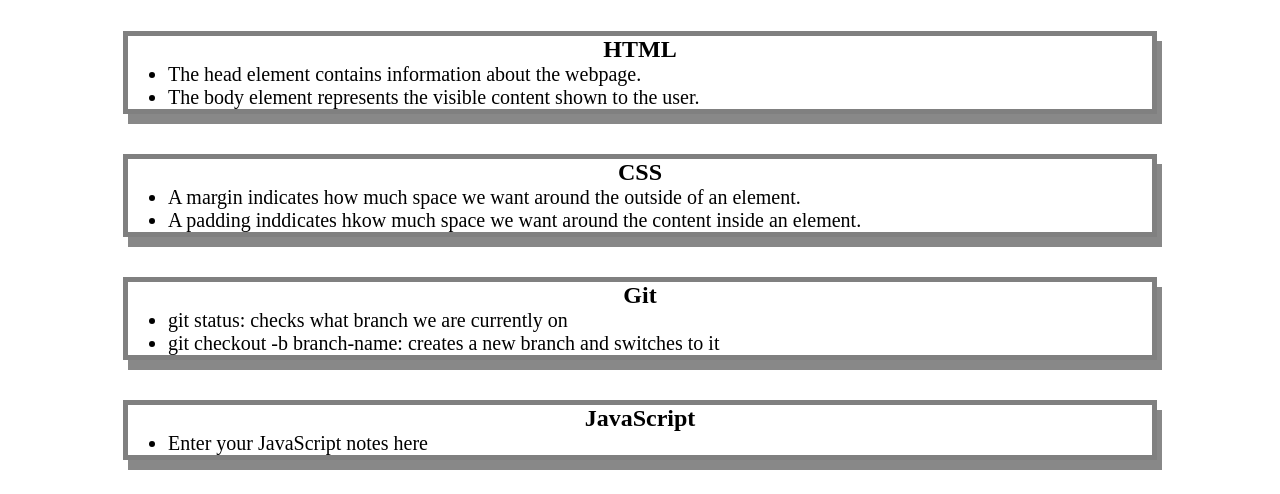
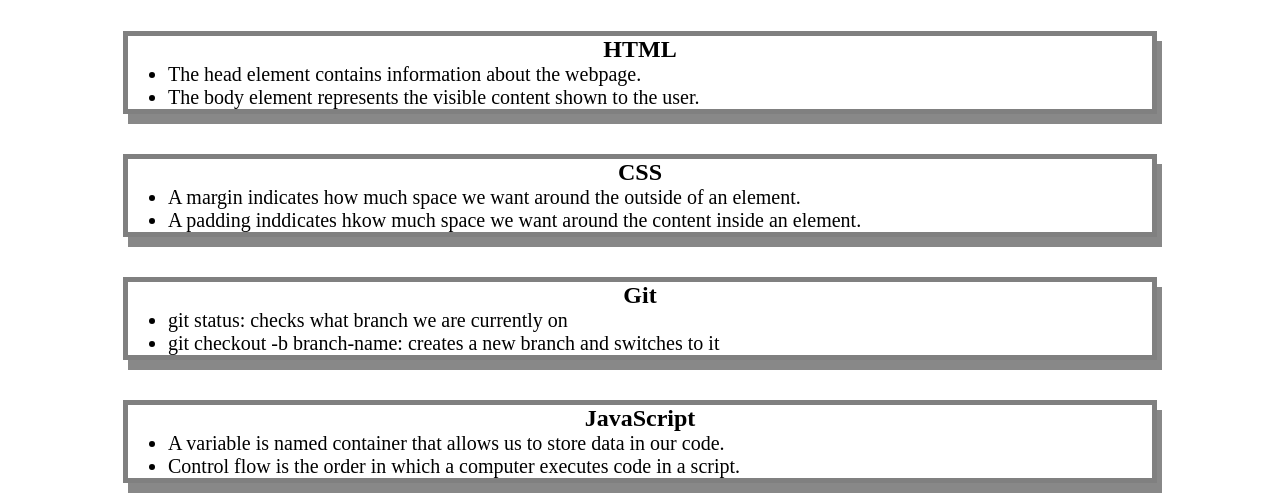
Before and after one commit to TooSparky/prework-study-guide, a plain HTML site: page index.html in a window 1280 px wide. Shown: the part 129-623 px from the top of the page. Drawn offline with Linux system fonts and the light colour scheme.

Commit message:
Final changes to html page

```diff
--- a/index.html
+++ b/index.html
@@ -41,7 +41,8 @@
       <section class="card" id="javascript-section">
         <h2>JavaScript</h2>
         <ul>
-          <li>Enter your JavaScript notes here</li>
+          <li>A variable is named container that allows us to store data in our code.</li>
+          <li>Control flow is the order in which a computer executes code in a script.</li>
         </ul>
       </section>
     </main>
```
